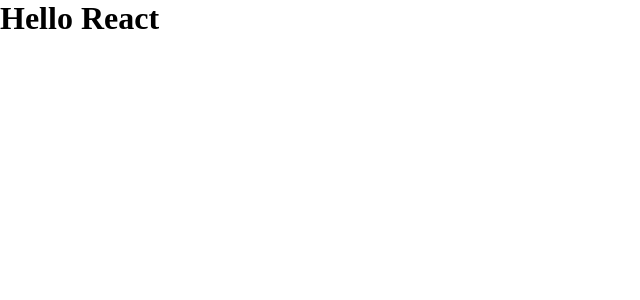
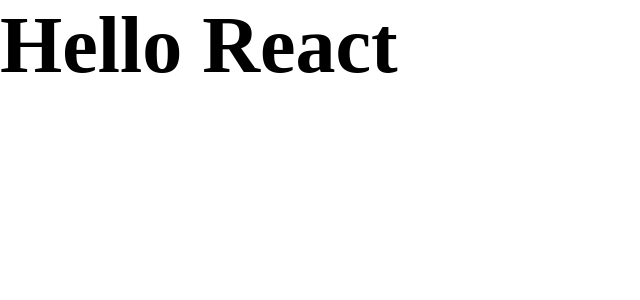
Before and after one commit to lucashthiele/01-github-explorer, a React app: page / in a window 1280 px wide. Shown: the top 300 px of the page, without its empty margins (0-640 px from the left). Built offline with nearby package versions, Linux system fonts and the light colour scheme.

Commit message:
sass loader

```diff
--- a/package.json
+++ b/package.json
@@ -20,6 +20,8 @@
     "cross-env": "^7.0.3",
     "css-loader": "^6.2.0",
     "html-webpack-plugin": "^5.3.2",
+    "node-sass": "^6.0.1",
+    "sass-loader": "^12.1.0",
     "style-loader": "^3.2.1",
     "webpack": "^5.52.1",
     "webpack-cli": "^4.8.0",
--- a/src/App.jsx
+++ b/src/App.jsx
@@ -1,4 +1,4 @@
-import './styles/global.css'
+import './styles/global.scss'
 
 export function App(){
   return <h1>Hello React</h1>
--- a/src/styles/global.css
+++ b/src/styles/global.scss
@@ -6,4 +6,8 @@
 
 body {
   font: Arial, Helvetica, sans-serif;
+
+  h1 {
+    font-size: 80px;
+  }
 }
--- a/webpack.config.js
+++ b/webpack.config.js
@@ -30,9 +30,9 @@
         use: 'babel-loader',
       },
       {
-        test: /\.css$/,
+        test: /\.scss$/,
         exclude: /node_modules/,
-        use: ['style-loader','css-loader'],
+        use: ['style-loader','css-loader', 'sass-loader'],
       }
     ]
   }
```
Also changed, not shown: 1 other file (tests, documents, lock files or other folders).
